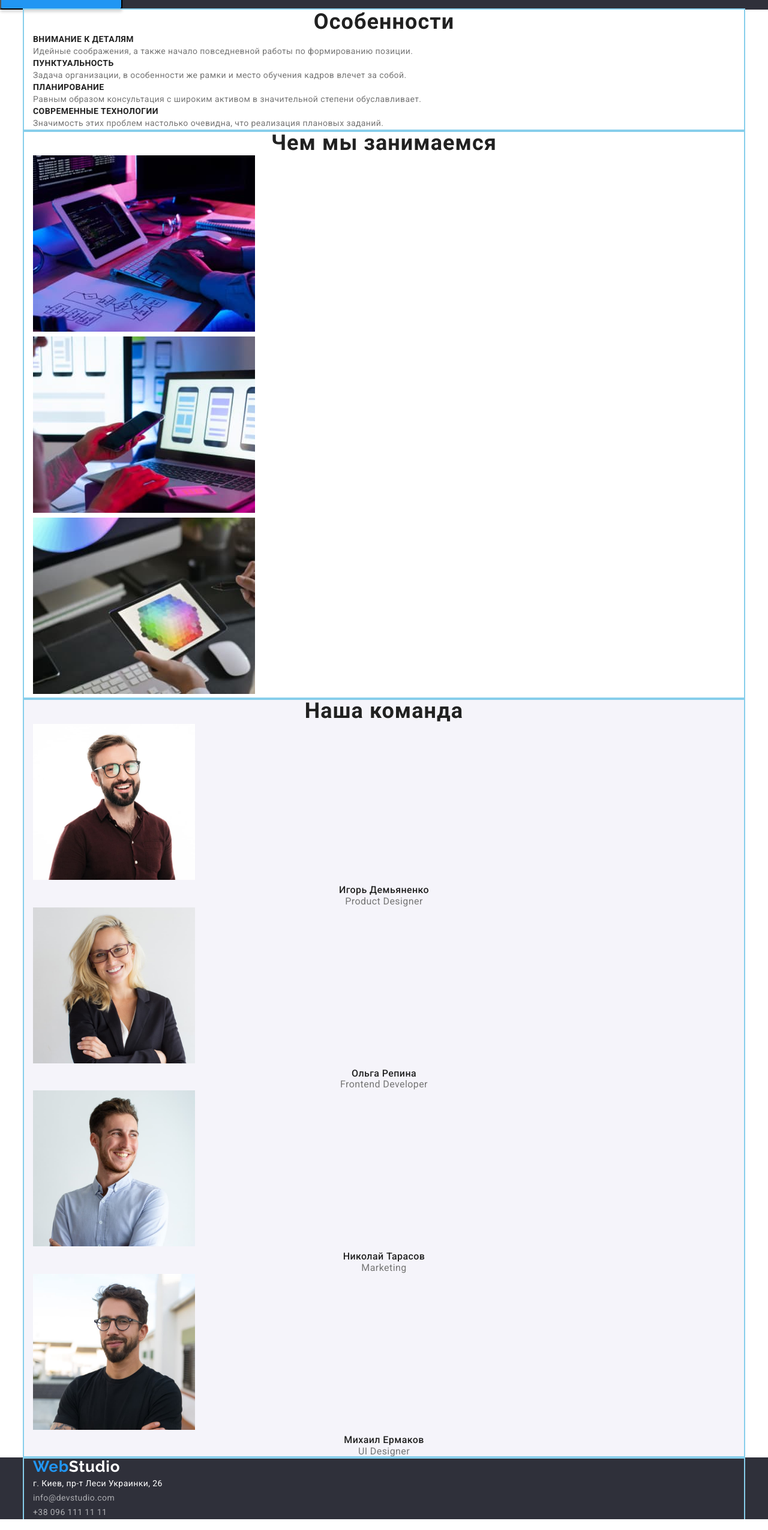
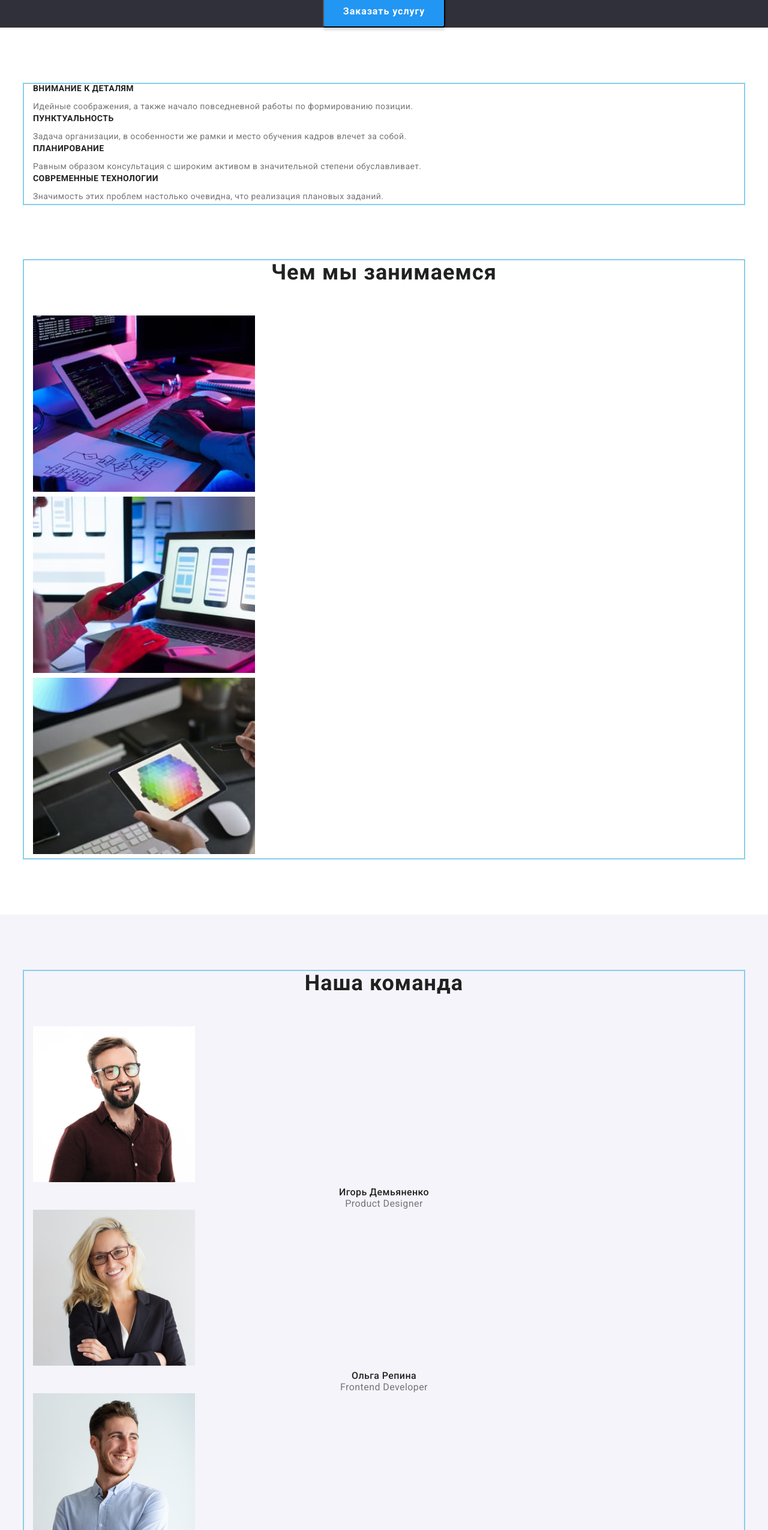
Before and after one commit to sokorevvvladimir/goit-markup-hw-03, a plain HTML site: page index.html in a window 1280 px wide. Shown: the part 249-2800 px from the top of the page at 60% size. Drawn offline with nearby package versions, Linux system fonts and the light colour scheme.

Commit message:
add paddings and margins

```diff
--- a/css/styles.css
+++ b/css/styles.css
@@ -31,6 +31,9 @@ body {
 
 .footer .logo {
   color: #fff;
+  display: inline-block;
+  margin-top: 60px;
+  margin-bottom: 20px;
 }
 .web {
   color: var(--accent-color);
@@ -84,6 +87,10 @@ ul {
 }
 
 /* Hero */
+.hero {
+  text-align: center;
+  margin-bottom: 94px;
+}
 
 .hero,
 .footer {
@@ -103,17 +110,20 @@ p {
   font-weight: 900;
   font-size: 44px;
   line-height: 1.36;
-  text-align: center;
   letter-spacing: 0.06em;
   text-transform: uppercase;
+  margin-bottom: 30px;
 }
-
+.section {
+  margin-bottom: 94px;
+}
 .section-title {
   color: var(--secondary-text);
   font-size: 36px;
   line-height: 1.16;
   text-align: center;
   letter-spacing: 0.03em;
+  margin-bottom: 50px;
 }
 
 /* Portfolio */
@@ -178,6 +188,10 @@ p {
   background-color: var(--accent-color);
 }
 
+.hide {
+  display: none;
+}
+
 /* Peculiarities */
 
 .subheader {
@@ -186,12 +200,17 @@ p {
   line-height: 1.14;
   letter-spacing: 0.03em;
   text-transform: uppercase;
+  margin-bottom: 10px;
 }
 
 /* Scope */
 
 /* Our team */
-
+.section.team {
+  padding-top: 94px;
+  padding-bottom: 94px;
+  margin-bottom: 0;
+}
 .team {
   background-color: var(--our-team);
 }
@@ -216,6 +235,10 @@ p {
   line-height: 1.71;
   letter-spacing: 0.03em;
 }
+.address.list {
+  display: inline-block;
+  margin-bottom: 60px;
+}
 .contacts.link {
   color: rgba(255, 255, 255, 0.6);
   font-weight: 400;
--- a/index.html
+++ b/index.html
@@ -42,8 +42,9 @@
             <button type="button" class="order-services">Заказать услугу</button>
         </section>
         <!--Peculiarities-->
-        <section class="section container">
-                <h2 class="section-title">Особенности</h2>
+        <section class="section">
+            <div class="container">
+                <h2 class="hide">Особенности</h2>
                 <ul class="list">
                     <li>
                         <h3 class="subheader">Внимание к деталям</h3>
@@ -70,18 +71,24 @@
                         </p>
                     </li>
                 </ul>
+            </div>
+
         </section>
         <!--Scope-->
-        <section class="section container">
+        <section class="section">
+            <div class="container">
                 <h2 class="section-title">Чем мы занимаемся</h2>
                 <ul class="list">
                     <li><img src="./images/desktop-pc.png" alt="десктопный компьютер" width="370"></li>
                     <li><img src="./images/mobile-phone.png" alt="мобильный телефон" width="370"></li>
                     <li><img src="./images/tablet.png" alt="планшет" width="370"></li>
                 </ul>
+            </div>
+
         </section>
         <!--Our team-->
-        <section class="section team container">
+        <section class="section team">
+            <div class="container">
                 <h2 class="section-title">Наша команда</h2>
                 <ul class="list">
                     <li>
@@ -105,7 +112,7 @@
                         <p class="teammates-occupation">UI Designer</p>
                     </li>
                 </ul>
-
+            </div>
         </section>
     </main>
     <!--Footer-->
```
Also changed, not shown: portfolio.html (+5 -4 lines).
